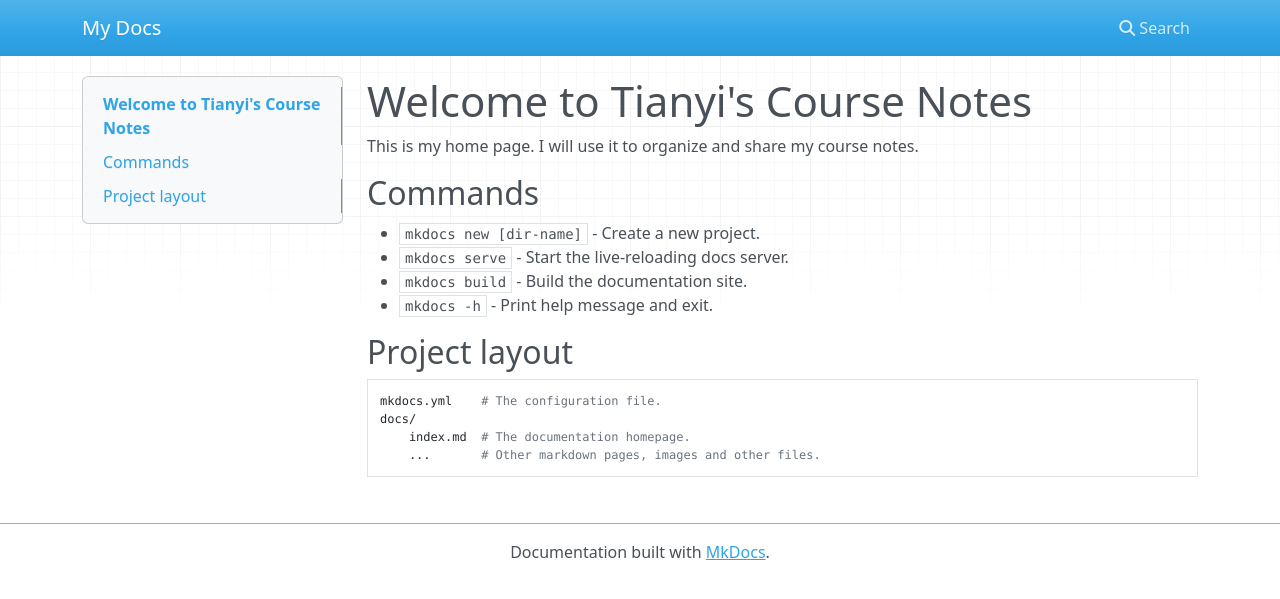
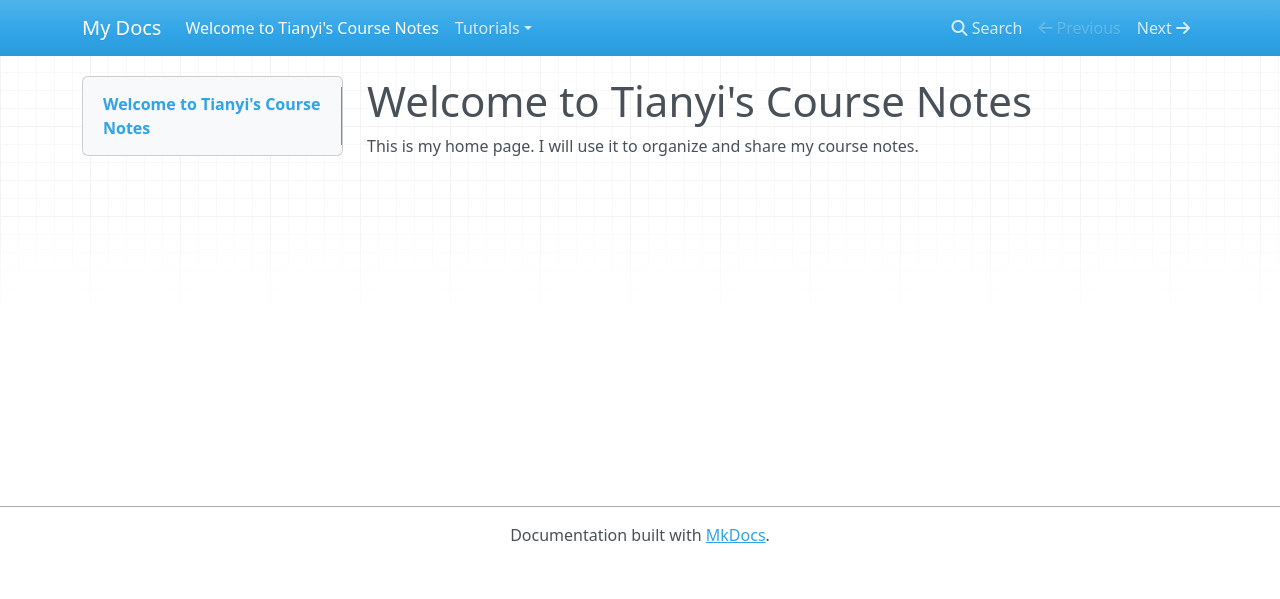
Before and after one commit to Bugaboolol/comp423-course-notes, an MkDocs documentation site: the page built from docs/index.md, in a window 1280 px wide. Shown: the top 599 px of the page. Built offline with MkDocs 1.6.1, drawn with Linux system fonts in a browser that asks for light colours; nearby versions of some CDN libraries.

Commit message:
new commit

```diff
--- a/docs/index.md
+++ b/docs/index.md
@@ -1,17 +1,3 @@
 # Welcome to Tianyi's Course Notes
 
 This is my home page. I will use it to organize and share my course notes.
-
-## Commands
-
-* `mkdocs new [dir-name]` - Create a new project.
-* `mkdocs serve` - Start the live-reloading docs server.
-* `mkdocs build` - Build the documentation site.
-* `mkdocs -h` - Print help message and exit.
-
-## Project layout
-
-    mkdocs.yml    # The configuration file.
-    docs/
-        index.md  # The documentation homepage.
-        ...       # Other markdown pages, images and other files.
```
Also changed, not shown: docs/tutorials/rust-setup.md (added, +3 -0 lines).
